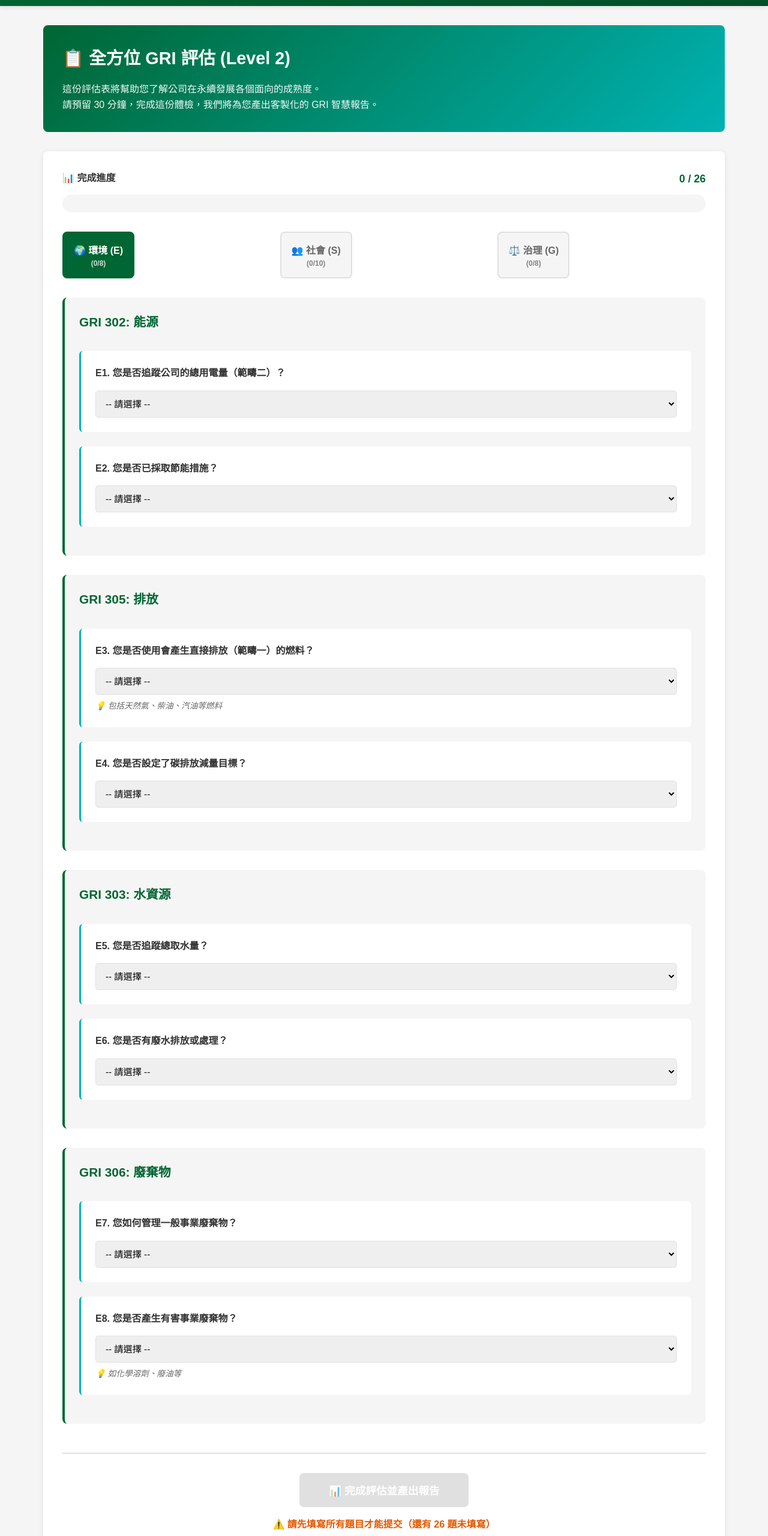
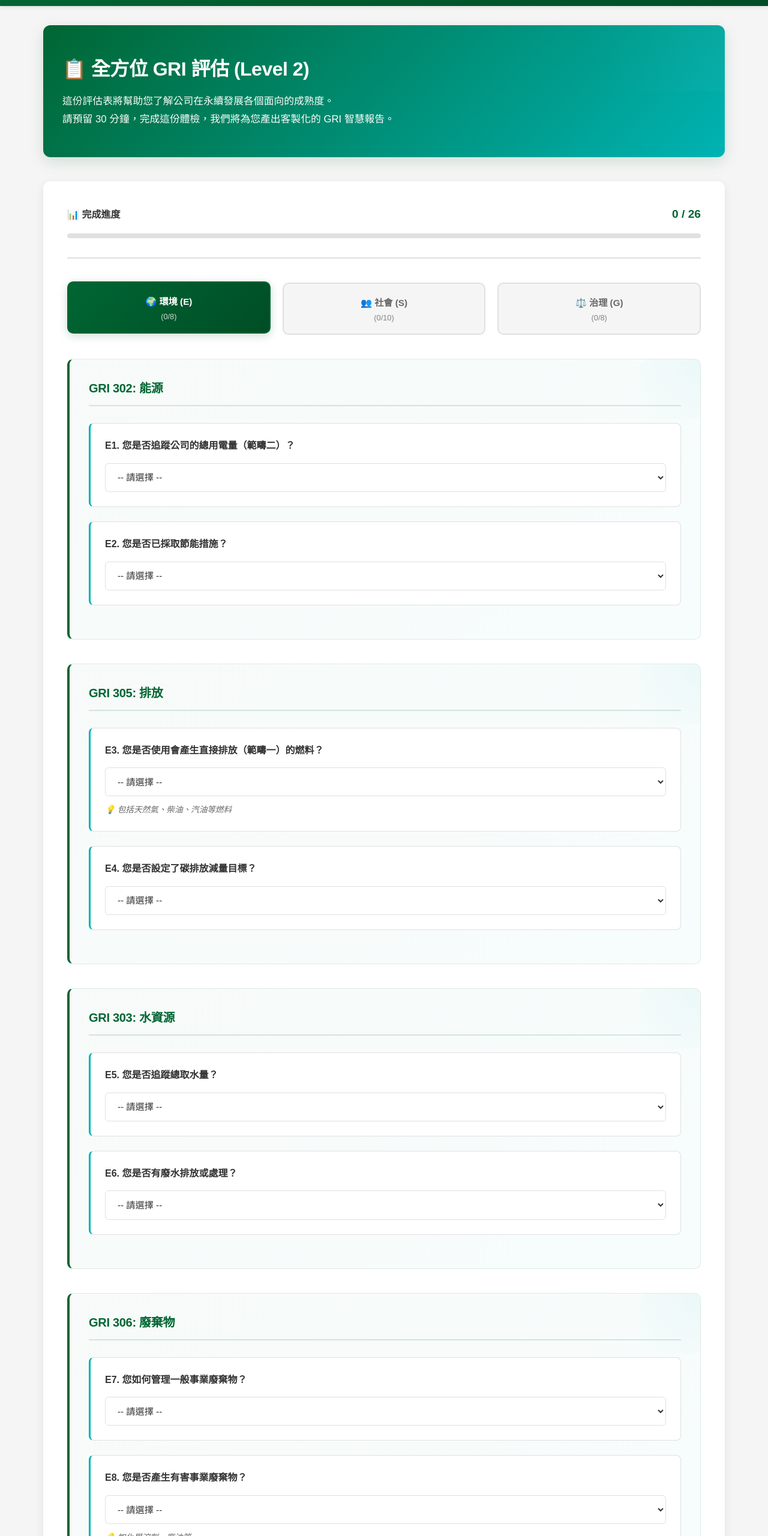
Before and after one commit to samson0720/land_bank_competition, a website: page views/gri-assessment.html in a window 1280 px wide. Shown: the part 60-2620 px from the top of the page at 60% size. Drawn offline with Linux system fonts and the light colour scheme.

Commit message:
Polish GRI assessment design with refined typography, enhanced shadows, smooth animations, and professional details

```diff
--- a/views/gri-assessment.html
+++ b/views/gri-assessment.html
@@ -6,102 +6,212 @@
     <title>全方位 GRI 評估 (Level 2) - 土地銀行永續橋樑計畫</title>
     <link rel="stylesheet" href="/css/style.css">
     <style>
-        /* GRI 評估專用樣式 */
+        /* GRI 評估專用樣式 - 精緻版 */
+
+        .gri-header-intro {
+            background: linear-gradient(135deg, var(--primary-color) 0%, var(--accent-color) 100%);
+            color: white;
+            padding: 3rem 2rem;
+            border-radius: 12px;
+            margin-bottom: 2.5rem;
+            box-shadow: 0 8px 24px rgba(0, 102, 51, 0.15);
+            position: relative;
+            overflow: hidden;
+        }
+
+        .gri-header-intro::before {
+            content: '';
+            position: absolute;
+            top: -50%;
+            right: -50%;
+            width: 100%;
+            height: 100%;
+            background: radial-gradient(circle at top right, rgba(255, 255, 255, 0.1) 0%, transparent 70%);
+            pointer-events: none;
+        }
+
+        .gri-header-intro h2 {
+            font-size: 2rem;
+            margin-bottom: 0.75rem;
+            font-weight: 700;
+            letter-spacing: -0.5px;
+            position: relative;
+            z-index: 1;
+        }
+
+        .gri-header-intro p {
+            font-size: 1.05rem;
+            line-height: 1.8;
+            opacity: 0.98;
+            position: relative;
+            z-index: 1;
+        }
+
         .gri-container {
             background: var(--bg-white);
-            border-radius: 8px;
-            box-shadow: var(--shadow);
-            padding: 2rem;
+            border-radius: 12px;
+            box-shadow: 0 4px 16px rgba(0, 0, 0, 0.08);
+            padding: 2.5rem;
             margin-bottom: 2rem;
         }
 
-        .progress-header {
+        .gri-progress-container {
+            margin-bottom: 2.5rem;
+            padding-bottom: 2rem;
+            border-bottom: 2px solid var(--border-color);
+        }
+
+        .gri-progress-label {
             display: flex;
             justify-content: space-between;
             align-items: center;
-            margin-bottom: 1.5rem;
+            margin-bottom: 1rem;
+            font-weight: 600;
+            color: var(--text-dark);
+            font-size: 1rem;
         }
 
-        .progress-info {
-            font-weight: 600;
-            color: var(--text-dark);
+        .gri-progress-label-right {
+            color: var(--primary-color);
+            font-size: 1.2rem;
+            font-weight: 700;
         }
 
-        .progress-text {
-            color: var(--primary-color);
-            font-weight: bold;
-            font-size: 1.1rem;
+        .progress-bar-wrapper {
+            height: 8px;
+            background: var(--border-color);
+            border-radius: 10px;
+            overflow: hidden;
+            position: relative;
+        }
+
+        .progress-fill {
+            height: 100%;
+            background: linear-gradient(90deg, var(--primary-color) 0%, var(--accent-color) 100%);
+            transition: width 0.6s cubic-bezier(0.4, 0.0, 0.2, 1);
+            border-radius: 10px;
+            box-shadow: 0 2px 8px rgba(0, 102, 51, 0.3);
         }
 
         .gri-tabs {
             display: flex;
-            gap: 1rem;
-            margin-bottom: 2rem;
+            gap: 1.25rem;
+            margin-bottom: 2.5rem;
             flex-wrap: wrap;
         }
 
+        .gri-tab-btn-wrapper {
+            flex: 1;
+            min-width: 140px;
+        }
+
         .gri-tab-btn {
-            flex: 1;
-            min-width: 120px;
-            padding: 1rem;
+            width: 100%;
+            padding: 1.2rem 1rem;
             background: var(--bg-light);
             border: 2px solid var(--border-color);
-            border-radius: 8px;
+            border-radius: 10px;
             cursor: pointer;
-            font-size: 1rem;
+            font-size: 0.95rem;
             font-weight: 600;
             color: var(--text-light);
-            transition: all 0.3s;
+            transition: all 0.3s cubic-bezier(0.4, 0.0, 0.2, 1);
             text-align: center;
+            display: flex;
+            flex-direction: column;
+            align-items: center;
+            gap: 0.5rem;
         }
 
         .gri-tab-btn:hover {
-            background: #f0f0f0;
+            background: white;
             border-color: var(--primary-color);
+            color: var(--primary-color);
+            transform: translateY(-2px);
+            box-shadow: 0 4px 12px rgba(0, 102, 51, 0.1);
         }
 
         .gri-tab-btn.active {
-            background: var(--primary-color);
+            background: linear-gradient(135deg, var(--primary-color) 0%, var(--primary-dark) 100%);
             color: white;
             border-color: var(--primary-color);
+            box-shadow: 0 4px 16px rgba(0, 102, 51, 0.2);
+            transform: translateY(-2px);
+        }
+
+        .tab-answer-count {
+            font-size: 0.8rem;
+            opacity: 0.8;
+            font-weight: 500;
         }
 
         .gri-tab-content {
             display: none;
+            animation: fadeIn 0.4s ease-out;
         }
 
         .gri-tab-content.active {
             display: block;
-            animation: fadeIn 0.3s;
+        }
+
+        @keyframes fadeIn {
+            from {
+                opacity: 0;
+                transform: translateY(10px);
+            }
+            to {
+                opacity: 1;
+                transform: translateY(0);
+            }
         }
 
         .gri-section {
-            background: var(--bg-light);
-            padding: 1.5rem;
-            border-radius: 8px;
-            margin-bottom: 2rem;
+            background: linear-gradient(135deg, rgba(0, 102, 51, 0.03) 0%, rgba(0, 179, 179, 0.03) 100%);
+            padding: 2rem;
+            border-radius: 10px;
+            margin-bottom: 2.5rem;
+            border: 1px solid rgba(0, 102, 51, 0.1);
             border-left: 4px solid var(--primary-color);
+            position: relative;
+        }
+
+        .gri-section::before {
+            content: '';
+            position: absolute;
+            top: 0;
+            right: 0;
+            width: 100px;
+            height: 100px;
+            background: radial-gradient(circle at top right, rgba(0, 179, 179, 0.05), transparent);
+            border-radius: 10px;
+            pointer-events: none;
         }
 
         .gri-section-title {
-            font-size: 1.3rem;
-            font-weight: bold;
+            font-size: 1.25rem;
+            font-weight: 700;
             color: var(--primary-color);
-            margin-bottom: 1.5rem;
-            padding-bottom: 0.5rem;
+            margin-bottom: 1.75rem;
+            padding-bottom: 0.75rem;
+            border-bottom: 2px solid rgba(0, 102, 51, 0.15);
+            letter-spacing: -0.3px;
         }
 
         .gri-question {
             background: white;
             padding: 1.5rem;
-            border-radius: 6px;
+            border-radius: 8px;
             margin-bottom: 1.5rem;
+            border: 1px solid var(--border-color);
             border-left: 3px solid var(--accent-color);
-            transition: all 0.3s;
+            transition: all 0.3s cubic-bezier(0.4, 0.0, 0.2, 1);
+            position: relative;
         }
 
         .gri-question:hover {
-            box-shadow: var(--shadow-hover);
+            box-shadow: 0 6px 16px rgba(0, 102, 51, 0.08);
+            transform: translateX(2px);
+            border-left-color: var(--primary-color);
         }
 
         .gri-question-text {
@@ -110,175 +220,173 @@
             color: var(--text-dark);
             margin-bottom: 1rem;
             font-size: 1rem;
+            line-height: 1.6;
         }
 
         .gri-question select {
             width: 100%;
-            padding: 0.75rem;
+            padding: 0.85rem 1rem;
             border: 1px solid var(--border-color);
-            border-radius: 5px;
+            border-radius: 6px;
             font-size: 0.95rem;
             cursor: pointer;
-            transition: border-color 0.3s;
+            transition: all 0.3s ease;
+            background: white;
+            color: var(--text-dark);
+            font-family: inherit;
+        }
+
+        .gri-question select:hover {
+            border-color: var(--primary-color);
+            background-color: rgba(0, 102, 51, 0.02);
         }
 
         .gri-question select:focus {
             outline: none;
             border-color: var(--primary-color);
-            box-shadow: 0 0 0 3px rgba(0, 102, 51, 0.1);
+            box-shadow: 0 0 0 4px rgba(0, 102, 51, 0.1);
         }
 
         .gri-question-hint {
             font-size: 0.85rem;
             color: var(--text-light);
-            margin-top: 0.5rem;
+            margin-top: 0.75rem;
             font-style: italic;
-        }
-
-        .gri-progress-container {
-            margin-bottom: 2rem;
-        }
-
-        .gri-progress-label {
-            display: flex;
-            justify-content: space-between;
-            margin-bottom: 0.75rem;
-            font-weight: 600;
-            color: var(--text-dark);
-        }
-
-        .gri-progress-label-right {
-            color: var(--primary-color);
-            font-size: 1.1rem;
-        }
-
-        .progress-bar-wrapper {
-            height: 30px;
-            background: var(--bg-light);
-            border-radius: 15px;
-            overflow: hidden;
-        }
-
-        .progress-fill {
-            height: 100%;
-            background: linear-gradient(90deg, var(--primary-color) 0%, var(--accent-color) 100%);
-            transition: width 0.5s ease;
             display: flex;
             align-items: center;
-            justify-content: center;
-            color: white;
-            font-weight: bold;
-            font-size: 0.9rem;
+            gap: 0.5rem;
         }
 
         .gri-submit-section {
             text-align: center;
             margin-top: 3rem;
-            padding-top: 2rem;
+            padding-top: 2.5rem;
             border-top: 2px solid var(--border-color);
         }
 
         .gri-submit-btn {
             display: inline-block;
-            padding: 1rem 3rem;
-            background: var(--primary-color);
+            padding: 1.2rem 4rem;
+            background: linear-gradient(135deg, var(--primary-color) 0%, var(--primary-dark) 100%);
             color: white;
             border: none;
             border-radius: 8px;
             font-size: 1.1rem;
-            font-weight: bold;
+            font-weight: 700;
             cursor: pointer;
-            transition: all 0.3s;
+            transition: all 0.3s cubic-bezier(0.4, 0.0, 0.2, 1);
+            box-shadow: 0 4px 16px rgba(0, 102, 51, 0.2);
+            letter-spacing: -0.3px;
+            position: relative;
+            overflow: hidden;
+        }
+
+        .gri-submit-btn::before {
+            content: '';
+            position: absolute;
+            top: 50%;
+            left: 50%;
+            width: 0;
+            height: 0;
+            border-radius: 50%;
+            background: rgba(255, 255, 255, 0.3);
+            transform: translate(-50%, -50%);
+            transition: width 0.6s, height 0.6s;
         }
 
         .gri-submit-btn:hover:not(:disabled) {
-            background: var(--primary-dark);
-            transform: translateY(-2px);
-            box-shadow: var(--shadow-hover);
+            transform: translateY(-3px);
+            box-shadow: 0 8px 24px rgba(0, 102, 51, 0.3);
+        }
+
+        .gri-submit-btn:active:not(:disabled)::before {
+            width: 300px;
+            height: 300px;
         }
 
         .gri-submit-btn:disabled {
-            background: #ccc;
+            background: #d0d0d0;
             cursor: not-allowed;
             opacity: 0.6;
+            box-shadow: 0 2px 8px rgba(0, 0, 0, 0.08);
         }
 
         .gri-submit-message {
-            margin-top: 1rem;
+            margin-top: 1.25rem;
             font-weight: 600;
-            font-size: 1rem;
+            font-size: 0.95rem;
             display: none;
+            color: var(--text-light);
+            padding: 1rem;
+            background: rgba(255, 107, 0, 0.08);
+            border-radius: 6px;
+            border-left: 3px solid var(--secondary-color);
         }
 
         .gri-submit-message.warning {
+            display: block;
             color: #e55a00;
-            display: block;
         }
 
-        .gri-tab-counter {
-            position: absolute;
-            top: -10px;
-            right: -10px;
-            background: var(--secondary-color);
-            color: white;
-            width: 24px;
-            height: 24px;
-            border-radius: 50%;
-            display: flex;
-            align-items: center;
-            justify-content: center;
-            font-size: 0.8rem;
-            font-weight: bold;
+        @media (max-width: 768px) {
+            .gri-container {
+                padding: 1.5rem;
+            }
+
+            .gri-header-intro {
+                padding: 2rem 1.5rem;
+            }
+
+            .gri-header-intro h2 {
+                font-size: 1.5rem;
+            }
+
+            .gri-header-intro p {
+                font-size: 0.95rem;
+            }
+
+            .gri-tabs {
+                gap: 0.75rem;
             }
 
             .gri-tab-btn-wrapper {
-            position: relative;
+                min-width: 100px;
                 flex: 1;
-            min-width: 120px;
             }
 
-        .gri-header-intro {
-            background: linear-gradient(135deg, var(--primary-color) 0%, var(--accent-color) 100%);
-            color: white;
-            padding: 2rem;
-            border-radius: 8px;
-            margin-bottom: 2rem;
-        }
-
-        .gri-header-intro h2 {
-            font-size: 1.8rem;
-            margin-bottom: 1rem;
-        }
-
-        .gri-header-intro p {
-            font-size: 1rem;
-            line-height: 1.6;
-            opacity: 0.95;
+            .gri-tab-btn {
+                padding: 0.9rem 0.75rem;
+                font-size: 0.85rem;
+                gap: 0.3rem;
             }
 
             .tab-answer-count {
-            font-size: 0.75rem;
-            opacity: 0.8;
-            margin-top: 0.25rem;
+                font-size: 0.7rem;
             }
 
-        @media (max-width: 768px) {
-            .gri-tabs {
-                gap: 0.5rem;
+            .gri-section {
+                padding: 1.25rem;
+                margin-bottom: 1.75rem;
             }
 
-            .gri-tab-btn {
-                padding: 0.75rem 0.5rem;
-                font-size: 0.9rem;
-                min-width: 100px;
-            }
-
-            .gri-container {
-                padding: 1rem;
+            .gri-section-title {
+                font-size: 1.1rem;
+                margin-bottom: 1.25rem;
             }
 
             .gri-question {
                 padding: 1rem;
+                margin-bottom: 1rem;
+            }
+
+            .gri-question-text {
+                font-size: 0.95rem;
+                margin-bottom: 0.75rem;
+            }
+
+            .gri-submit-btn {
+                padding: 1rem 2.5rem;
+                font-size: 1rem;
             }
         }
     </style>
```
Lines whose indentation alone changed are shown as unchanged.
